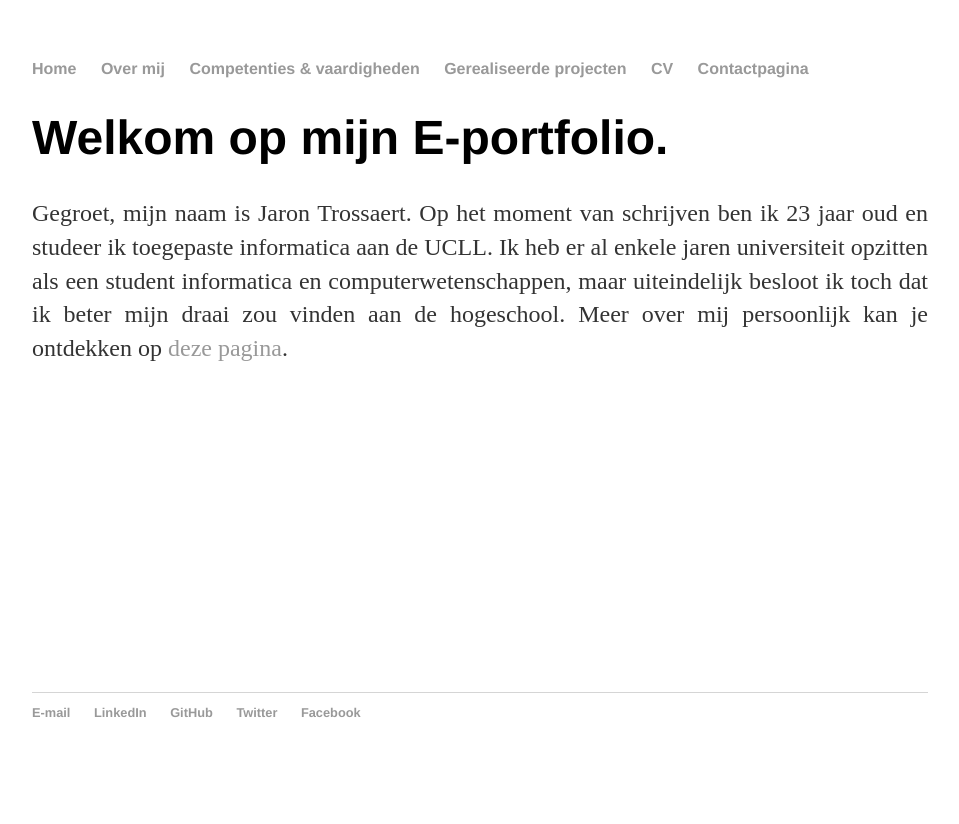
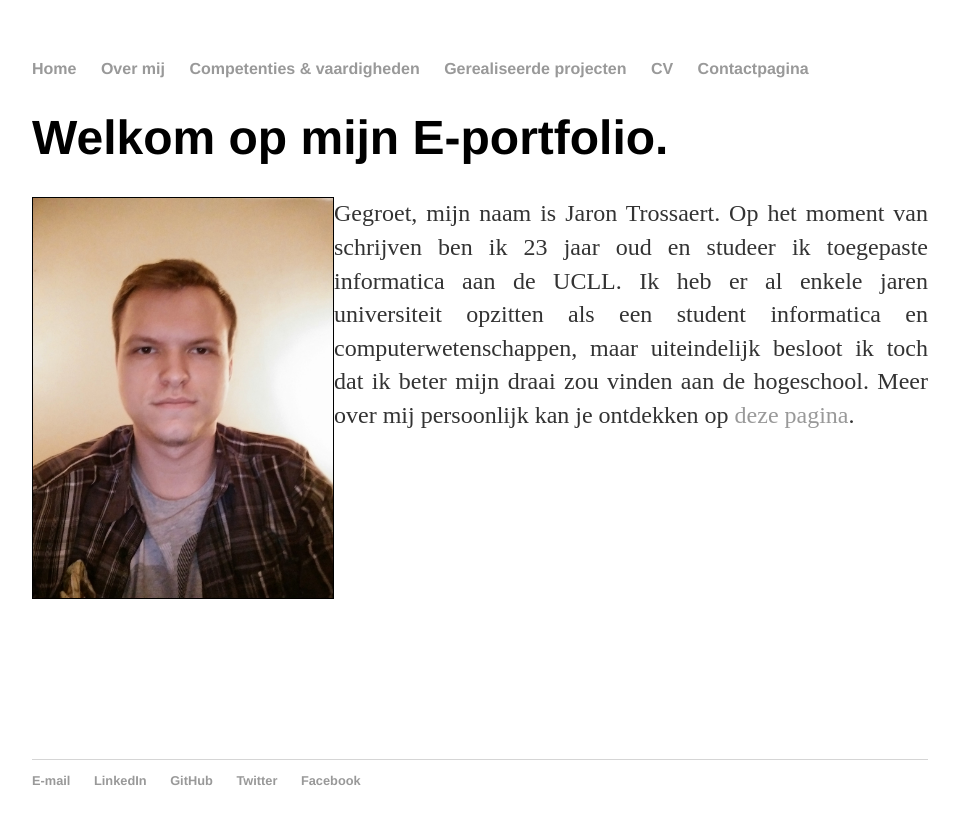
Before and after one commit to Jornax/Jornax.github.io, a Jekyll site: the page built from index.html, in a window 1280 px wide. Shown: the top 824 px of the page, without its empty margins (160-1119 px from the left). Built offline with Jekyll 4.4.1, drawn with Linux system fonts in a browser that asks for light colours.

Commit message:
Update index.html

```diff
--- a/index.html
+++ b/index.html
@@ -4,6 +4,7 @@ title: E-portfolio van Jaron Trossaert
 ---
  <div class="blurb">
  	<h1>Welkom op mijn E-portfolio.</h1>
+  <div style="float: left;"><img src="tmpPhoto.jpg" width="300px" border="1px"></div>
   <p STYLE="text-align: justify;">Gegroet, mijn naam is Jaron Trossaert. Op het moment van schrijven ben ik 23 jaar oud
  	en studeer ik toegepaste informatica aan de UCLL. Ik heb er al enkele jaren universiteit opzitten als
  	een student informatica en computerwetenschappen, maar uiteindelijk besloot ik toch dat ik beter mijn draai
```
